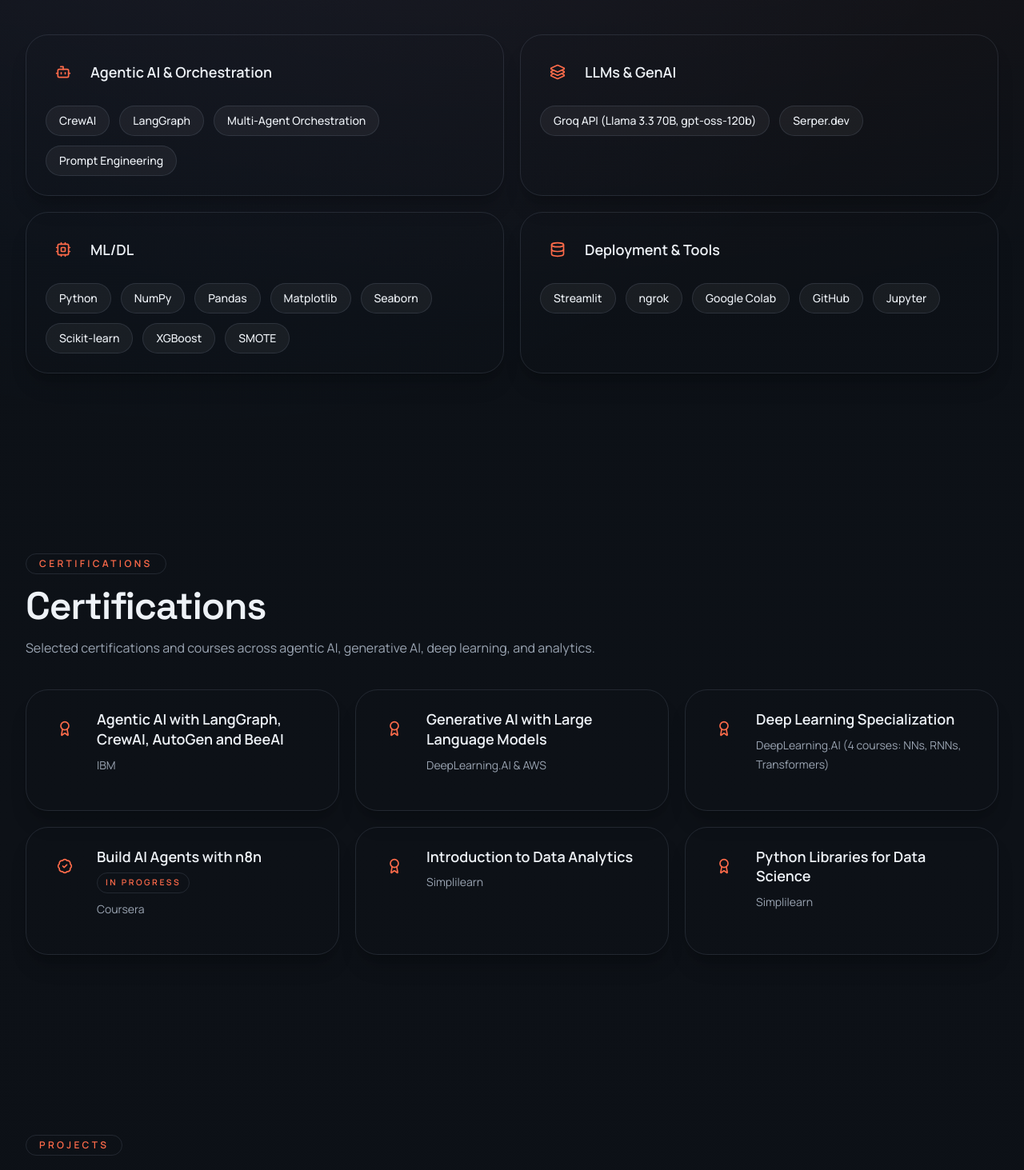
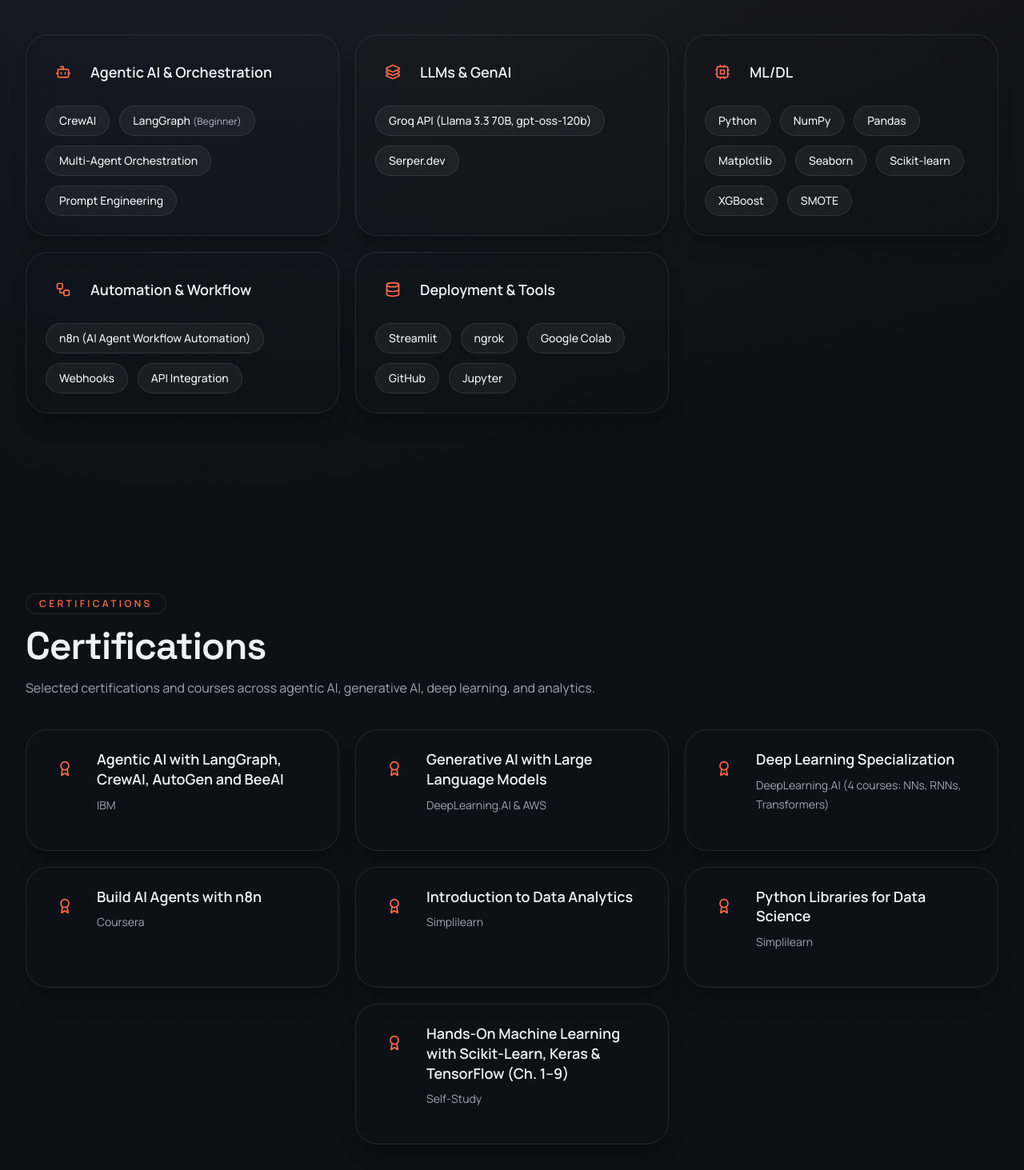
Before and after one commit to waleed-agentic/portfolio, a Next.js app: page / in a window 1280 px wide. Shown: the part 1787-3250 px from the top of the page at 80% size. Built offline with nearby package versions, Linux system fonts and the light colour scheme.

Commit message:
Update skills, certifications, stats, and resume

```diff
--- a/components/certifications.tsx
+++ b/components/certifications.tsx
@@ -8,6 +8,8 @@
 };
 
 export function Certifications({ certifications }: CertificationsProps) {
+  const shouldCenterLastCard = certifications.length % 3 === 1;
+
   return (
     <section id="certifications" className="py-20 md:py-28">
       <div className="mx-auto max-w-7xl px-4 sm:px-6 lg:px-8">
@@ -20,11 +22,16 @@
         <div className="grid gap-5 sm:grid-cols-2 xl:grid-cols-3">
           {certifications.map((certification, index) => {
             const Icon = certification.inProgress ? BadgeCheck : Award;
+            const isCenteredTailCard = shouldCenterLastCard && index === certifications.length - 1;
 
             return (
               <Reveal
                 key={certification.title}
-                className="rounded-[1.75rem] border border-border bg-surface/70 p-6 shadow-xl shadow-black/15 transition-transform duration-300 hover:-translate-y-1 hover:border-accent/30"
+                className={`rounded-[1.75rem] border border-border bg-surface/70 p-6 shadow-xl shadow-black/15 transition-transform duration-300 hover:-translate-y-1 hover:border-accent/30 ${
+                  isCenteredTailCard
+                    ? "sm:col-span-2 sm:mx-auto sm:w-full sm:max-w-xl xl:col-span-1 xl:col-start-2 xl:mx-0 xl:max-w-none"
+                    : ""
+                }`}
                 delay={index * 0.07}
               >
                 <div className="mb-5 flex items-start gap-4">
--- a/components/skills.tsx
+++ b/components/skills.tsx
@@ -1,9 +1,26 @@
 import { Reveal } from "./reveal";
 import { SectionHeading } from "./section-heading";
 import type { SkillCategory } from "../lib/portfolio-data";
-import { Bot, Cpu, Database, Layers3 } from "lucide-react";
+import { Bot, Cpu, Database, Layers3, Workflow } from "lucide-react";
 
-const icons = [Bot, Layers3, Cpu, Database];
+const icons = [Bot, Layers3, Cpu, Workflow, Database];
+
+function renderSkillLabel(item: string) {
+  const beginnerMatch = item.match(/^(.*)\s\((Beginner)\)$/);
+
+  if (!beginnerMatch) {
+    return item;
+  }
+
+  const [, mainLabel, qualifier] = beginnerMatch;
+
+  return (
+    <>
+      <span>{mainLabel}</span>{" "}
+      <span className="text-xs text-muted">({qualifier})</span>
+    </>
+  );
+}
 
 type SkillsProps = {
   categories: SkillCategory[];
@@ -19,7 +36,7 @@
           description="A focused stack for building agentic systems, LLM-powered products, and practical machine learning workflows."
         />
 
-        <div className="grid gap-5 lg:grid-cols-2">
+        <div className="grid gap-5 md:grid-cols-2 xl:grid-cols-3">
           {categories.map((category, index) => {
             const Icon = icons[index % icons.length];
 
@@ -42,7 +59,7 @@
                       key={item}
                       className="rounded-full border border-white/8 bg-white/5 px-4 py-2 text-sm font-medium text-text/90"
                     >
-                      {item}
+                      {renderSkillLabel(item)}
                     </span>
                   ))}
                 </div>
--- a/lib/portfolio-data.ts
+++ b/lib/portfolio-data.ts
@@ -22,7 +22,7 @@
 export const skillCategories: SkillCategory[] = [
   {
     title: "Agentic AI & Orchestration",
-    items: ["CrewAI", "LangGraph", "Multi-Agent Orchestration", "Prompt Engineering"]
+    items: ["CrewAI", "LangGraph (Beginner)", "Multi-Agent Orchestration", "Prompt Engineering"]
   },
   {
     title: "LLMs & GenAI",
@@ -31,6 +31,10 @@
   {
     title: "ML/DL",
     items: ["Python", "NumPy", "Pandas", "Matplotlib", "Seaborn", "Scikit-learn", "XGBoost", "SMOTE"]
+  },
+  {
+    title: "Automation & Workflow",
+    items: ["n8n (AI Agent Workflow Automation)", "Webhooks", "API Integration"]
   },
   {
     title: "Deployment & Tools",
@@ -53,8 +57,7 @@
   },
   {
     title: "Build AI Agents with n8n",
-    issuer: "Coursera",
-    inProgress: true
+    issuer: "Coursera"
   },
   {
     title: "Introduction to Data Analytics",
@@ -63,12 +66,16 @@
   {
     title: "Python Libraries for Data Science",
     issuer: "Simplilearn"
+  },
+  {
+    title: "Hands-On Machine Learning with Scikit-Learn, Keras & TensorFlow (Ch. 1–9)",
+    issuer: "Self-Study"
   }
 ];
 
 export const aboutStats = [
   { value: "6", label: "Projects Completed", icon: Laptop2 },
-  { value: "8", label: "Certifications", icon: Award },
+  { value: "10", label: "Certifications", icon: Award },
   { value: "3.77", label: "CGPA", icon: GraduationCap }
 ];
 
```
Also changed, not shown: 1 other file (tests, documents, lock files or other folders).
